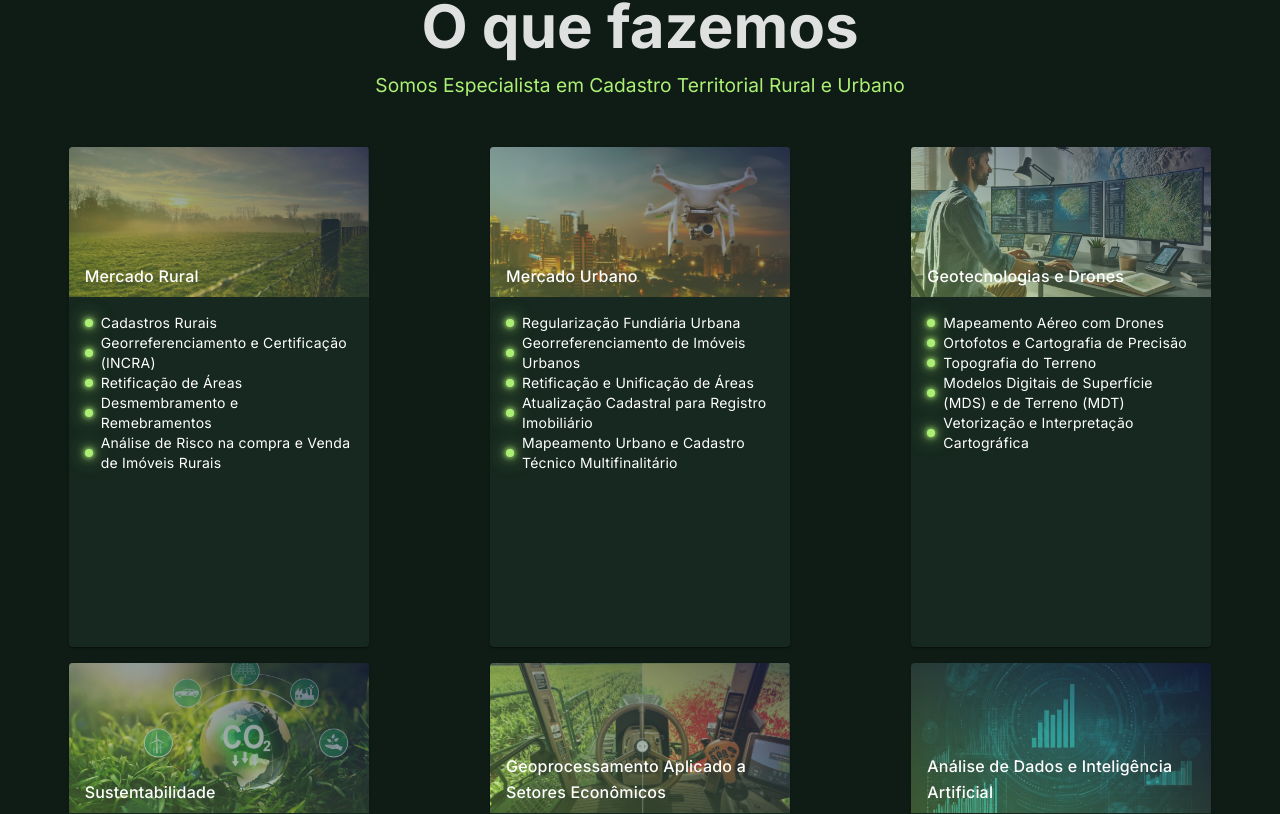
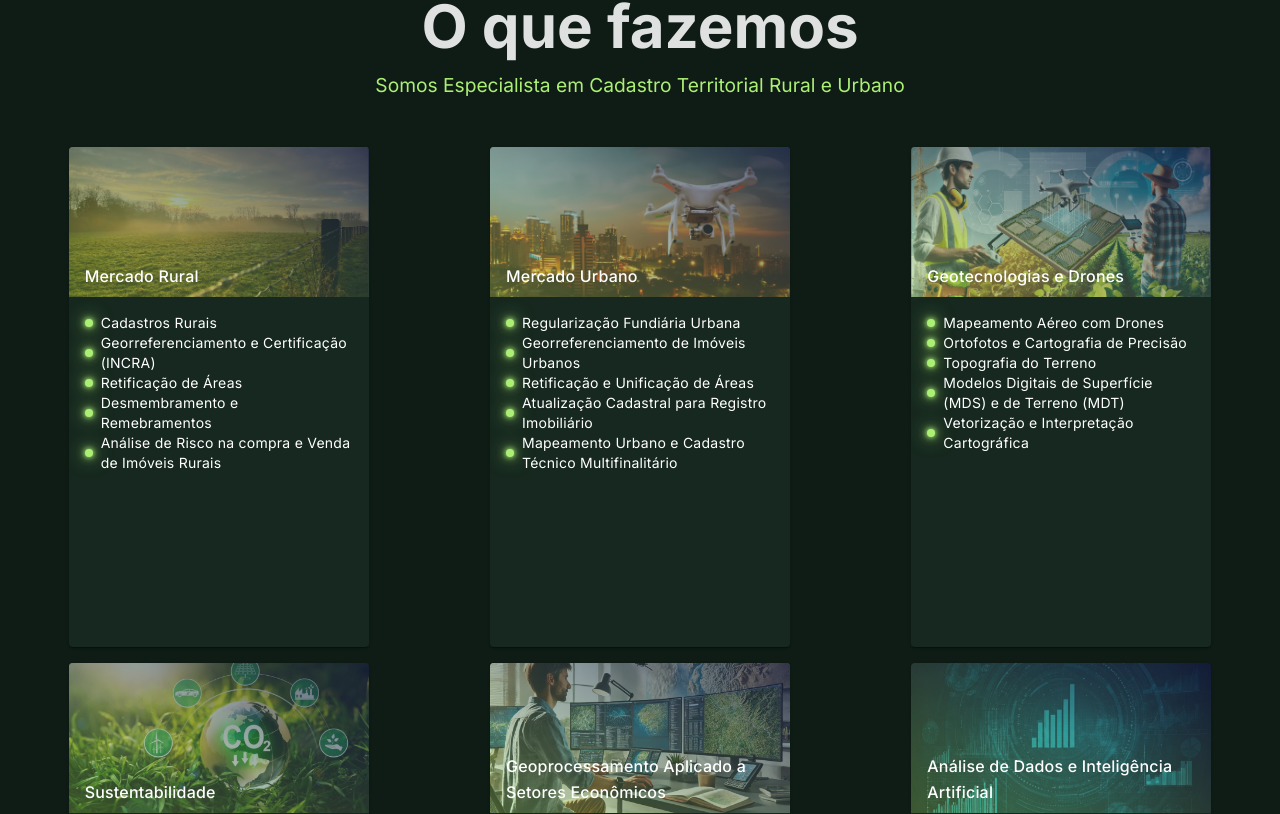
Before and after one commit to paaulorobson/ig-regulariza, a Nuxt app: page / in a window 1280 px wide. Shown: the part 1946-2760 px from the top of the page. Built offline with nearby package versions, Linux system fonts and the light colour scheme; no server answers.

Commit message:
refactor(main): troca imagens servicos

```diff
--- a/components/Services.vue
+++ b/components/Services.vue
@@ -75,7 +75,7 @@
             class="align-end text-white hover-zoom-image"
             height="150"
             gradient="to top right, rgba(172, 239, 117,.33), rgba(25,32,72,.7)"
-            src="/images/geoprocessamento.jpeg"
+            src="/images/mapeamento-drones.png"
             cover
           >
             <v-card-title class="card-title"
@@ -140,7 +140,7 @@
             class="align-end text-white hover-zoom-image"
             height="150"
             gradient="to top right, rgba(172, 239, 117,.33), rgba(25,32,72,.7)"
-            src="/images/agricultura-precisao.png"
+            src="/images/geoprocessamento.jpeg"
             cover
           >
             <v-card-title class="card-title"
```
